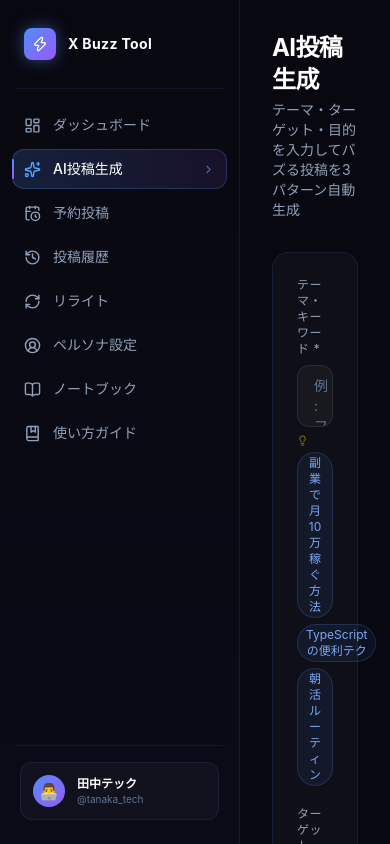
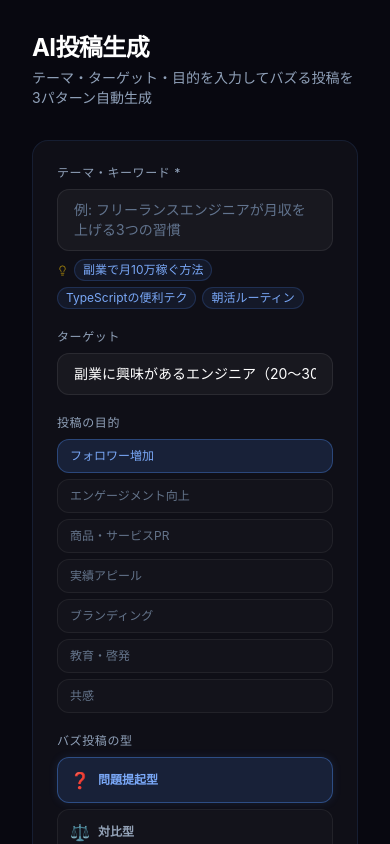
Before and after one commit to tmk8899/X-Buzz-Tool, a Next.js app: page /generate in a window 390 px wide. Built offline with nearby package versions, Linux system fonts and the light colour scheme.

Commit message:
スマホ対応

```diff
--- a/src/app/layout.tsx
+++ b/src/app/layout.tsx
@@ -16,10 +16,12 @@ export default function RootLayout({
     <html lang="ja" className="h-full">
       <body className="h-full flex" style={{ background: "#080810" }}>
         {/* Sidebar */}
-        <Sidebar />
+        <div className="hidden lg:block">
+          <Sidebar />
+        </div>
 
         {/* Main content */}
-        <main className="flex-1 ml-60 min-h-full overflow-y-auto">
+         <main className="flex-1 lg:ml-60 min-h-full overflow-y-auto">
           {children}
         </main>
       </body>
--- a/src/components/generate/GenerateForm.tsx
+++ b/src/components/generate/GenerateForm.tsx
@@ -130,7 +130,7 @@ export default function GenerateForm({ input, loading, onChange, onSubmit }: Gen
       {/* 目的 */}
       <div className="flex flex-col gap-2">
         <FieldLabel>投稿の目的</FieldLabel>
-        <div className="grid grid-cols-2 gap-1.5">
+        <div className="grid grid-cols-1 sm:grid-cols-2 gap-1.5">
           {PURPOSE_OPTIONS.map((p) => (
             <button
               key={p}
@@ -151,7 +151,7 @@ export default function GenerateForm({ input, loading, onChange, onSubmit }: Gen
       {/* バズ投稿型 */}
       <div className="flex flex-col gap-2">
         <FieldLabel>バズ投稿の型</FieldLabel>
-        <div className="grid grid-cols-2 gap-1.5">
+        <div className="grid grid-cols-1 sm:grid-cols-2 gap-1.5">
           {TONE_OPTIONS.map((t) => {
             const active = input.tone === t.id;
             return (
@@ -206,7 +206,7 @@ export default function GenerateForm({ input, loading, onChange, onSubmit }: Gen
     rows={2}
   />
 </div>
-      <div className="grid grid-cols-2 gap-3">
+      <div className="grid grid-cols-1 sm:grid-cols-2 gap-3">
         <div className="flex flex-col gap-2">
           <FieldLabel>目安文字数</FieldLabel>
           <div className="flex items-center gap-2">
```
